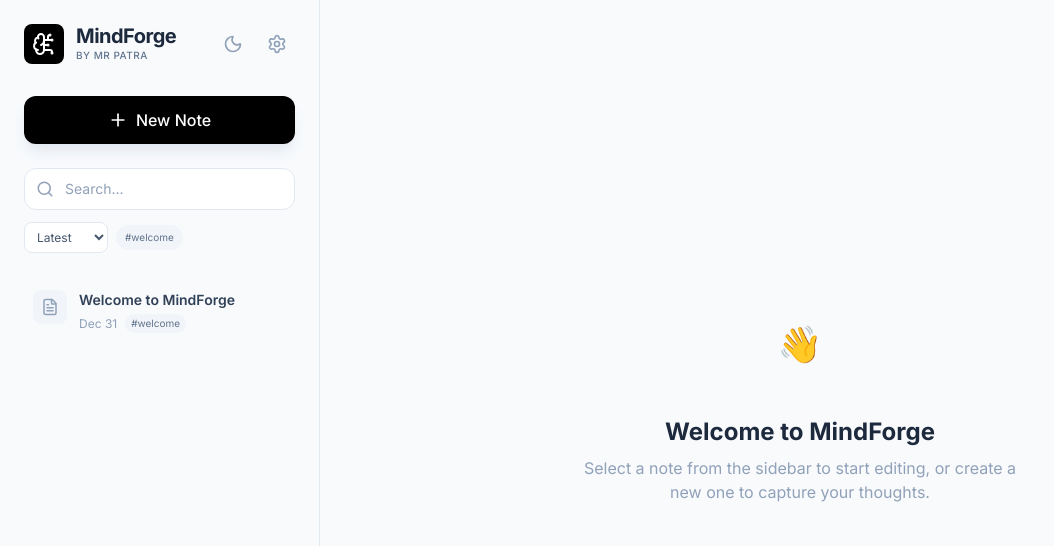
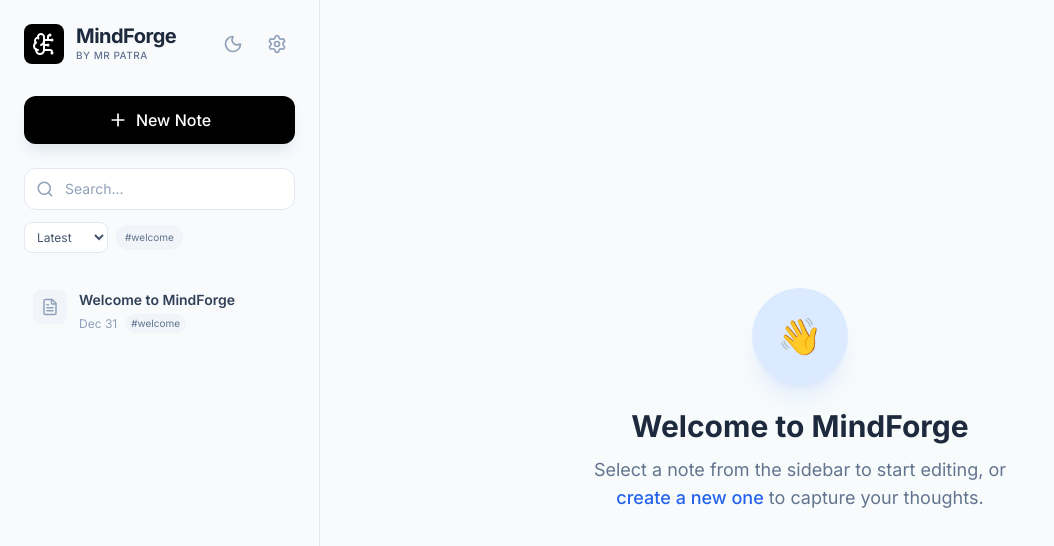
Before and after one commit to amitkumarpatra99/MindForge, a Next.js app: page / in a window 1280 px wide. Shown: the top 546 px of the page, without its empty margins (0-1054 px from the left). Built offline with nearby package versions, Linux system fonts and the light colour scheme.

Commit message:
feat: Implement sidebar navigation with note listing, search, and creation, utilizing a new NoteCard component.

```diff
--- a/app/components/NoteCard.js
+++ b/app/components/NoteCard.js
@@ -22,7 +22,7 @@ export default function NoteCard({ note }) {
                     <div className={`
             p-2 rounded-lg transition-colors
             ${isActive
-                            ? 'bg-blue-50 dark:bg-blue-900/30 text-blue-600 dark:text-blue-400'
+                            ? 'bg-accent-50 dark:bg-accent-900/30 text-accent-600 dark:text-accent-400'
                             : 'bg-slate-100 dark:bg-slate-800 text-slate-400 dark:text-slate-500 group-hover:bg-white dark:group-hover:bg-slate-700 group-hover:text-slate-600 dark:group-hover:text-slate-300'
                         }
           `}>
--- a/app/components/Sidebar.js
+++ b/app/components/Sidebar.js
@@ -134,10 +134,9 @@ export default function Sidebar() {
                 {/* Settings Modal */}
                 {isSettingsOpen && <SettingsModal onClose={() => setIsSettingsOpen(false)} />}
 
-                {/* Search & Sort */}
                 <div className="px-6 mb-4 space-y-3">
                     <div className="relative group">
-                        <Search className="absolute left-3 top-1/2 -translate-y-1/2 text-slate-400 group-focus-within:text-blue-500 transition-colors" size={18} />
+                        <Search className="absolute left-3 top-1/2 -translate-y-1/2 text-slate-400 group-focus-within:text-accent-500 transition-colors" size={18} />
                         <input
                             type="text"
                             placeholder="Search..."
--- a/app/page.js
+++ b/app/page.js
@@ -1,12 +1,12 @@
 export default function Home() {
   return (
-    <main className="h-full flex flex-col items-center justify-center text-slate-400 p-8 text-center">
-      <div className="w-24 h-24 bg-slate-50 rounded-full flex items-center justify-center mb-6">
-        <span className="text-4xl">👋</span>
+    <main className="h-full flex flex-col items-center justify-center text-slate-400 p-8 text-center bg-slate-50/30 dark:bg-slate-900/30">
+      <div className="w-24 h-24 bg-accent-100 dark:bg-accent-900/30 text-accent-600 dark:text-accent-400 rounded-full flex items-center justify-center mb-6 shadow-xl shadow-accent-500/10">
+        <span className="text-4xl text-accent-500">👋</span>
       </div>
-      <h1 className="text-2xl font-bold text-slate-800 mb-2">Welcome to MindForge</h1>
-      <p className="max-w-md">
-        Select a note from the sidebar to start editing, or create a new one to capture your thoughts.
+      <h1 className="text-3xl font-bold text-slate-800 dark:text-slate-100 mb-3">Welcome to MindForge</h1>
+      <p className="max-w-md text-slate-500 dark:text-slate-400 text-lg">
+        Select a note from the sidebar to start editing, or <span className="text-accent-600 dark:text-accent-400 font-medium">create a new one</span> to capture your thoughts.
       </p>
     </main>
   );
```
